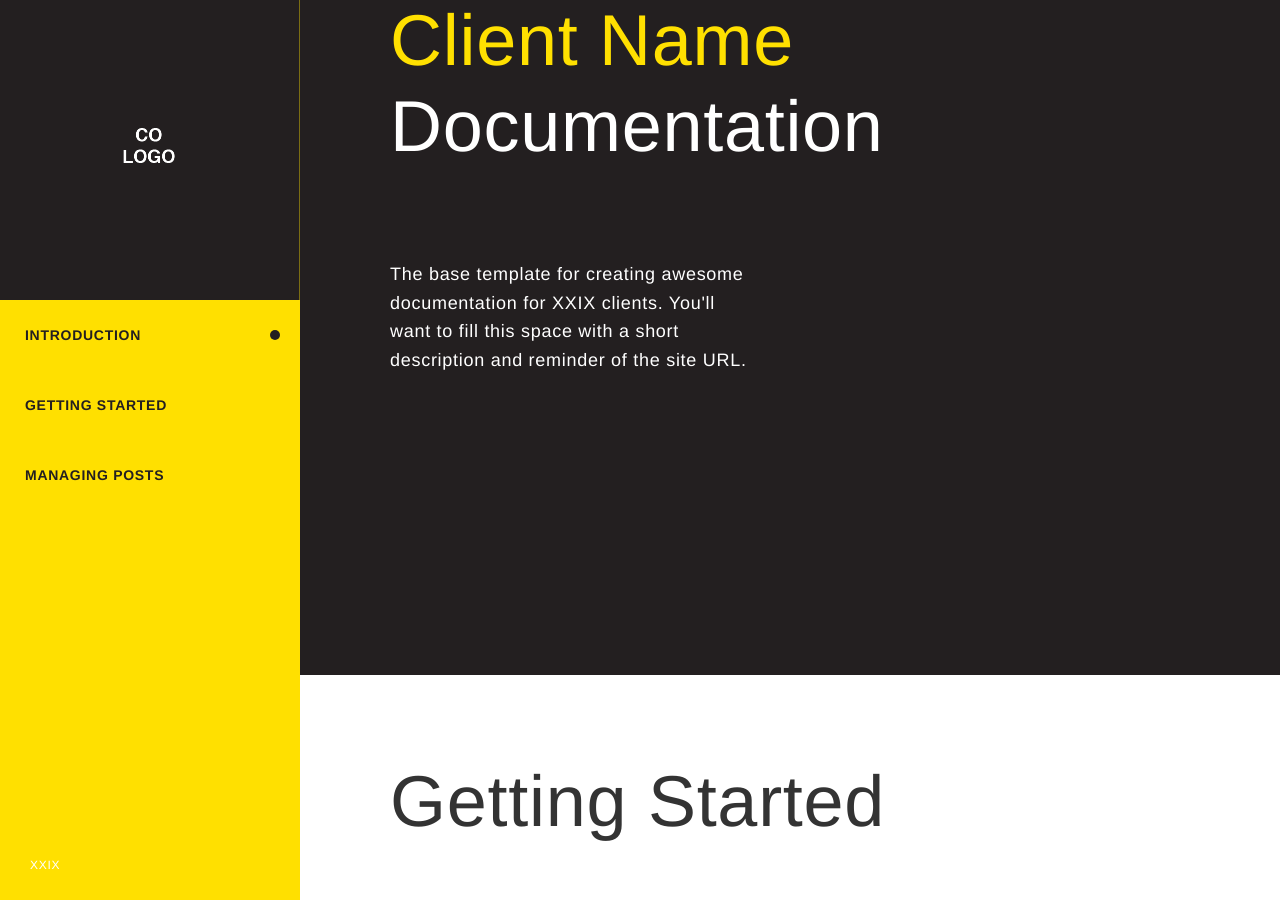
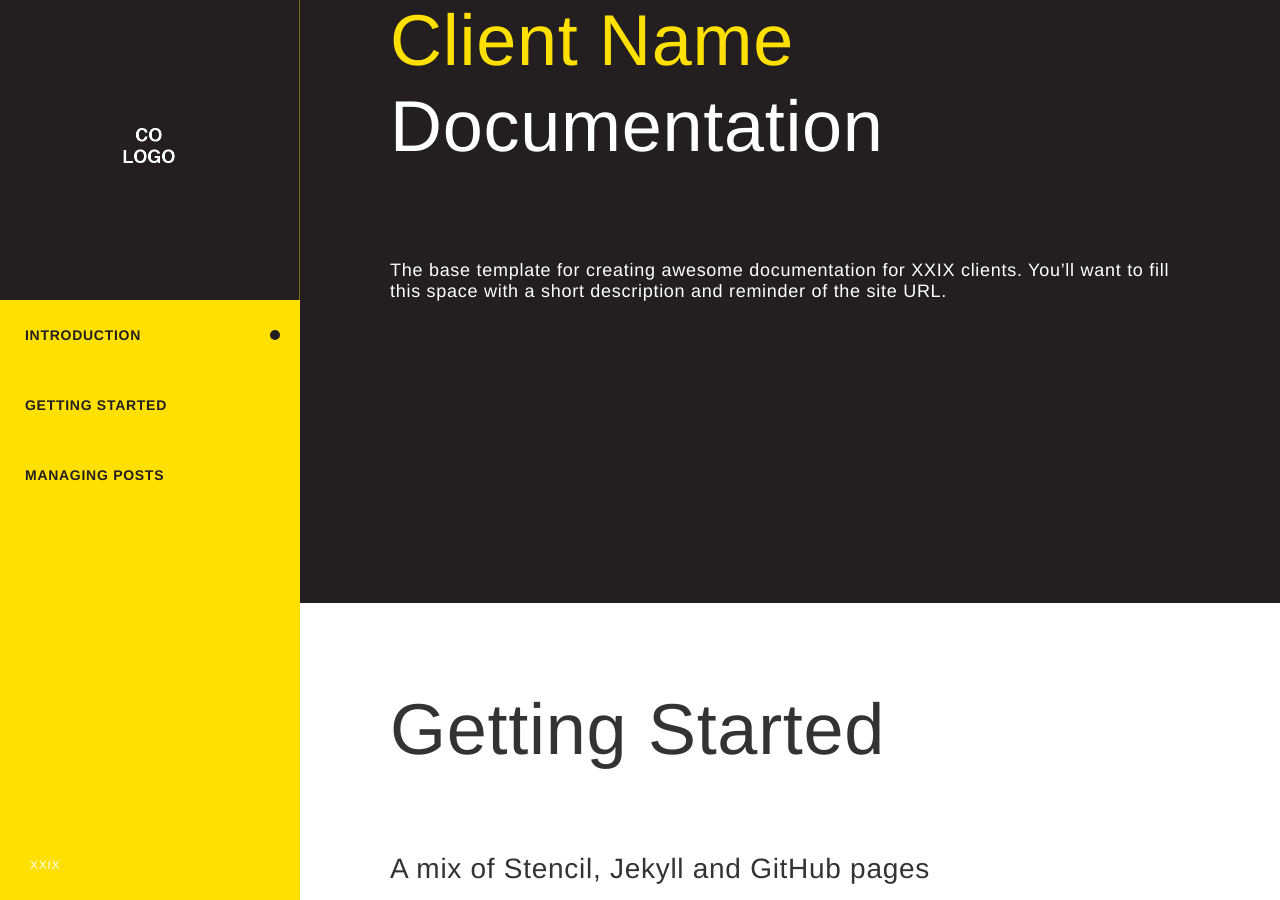
Before and after one commit to XXIX/xxix-docs, a Jekyll site: the page built from index.html, in a window 1280 px wide and 900 px high, scrolled down 373 px. Built offline with Jekyll 4.4.1, drawn with Linux system fonts in a browser that asks for light colours.

Commit message:
markdownify site description

```diff
--- a/index.html
+++ b/index.html
@@ -31,7 +31,7 @@
         <div class="head">
           <div class="date">2014</div>
           <h1><span class="client">{{ site.client }}</span><br>Documentation</h1>
-          <p class="meta">{{ site.description }}</p>
+          <p class="meta">{{ site.description | markdownify}}</p>
         </div>
       </div>
     </div>
```
